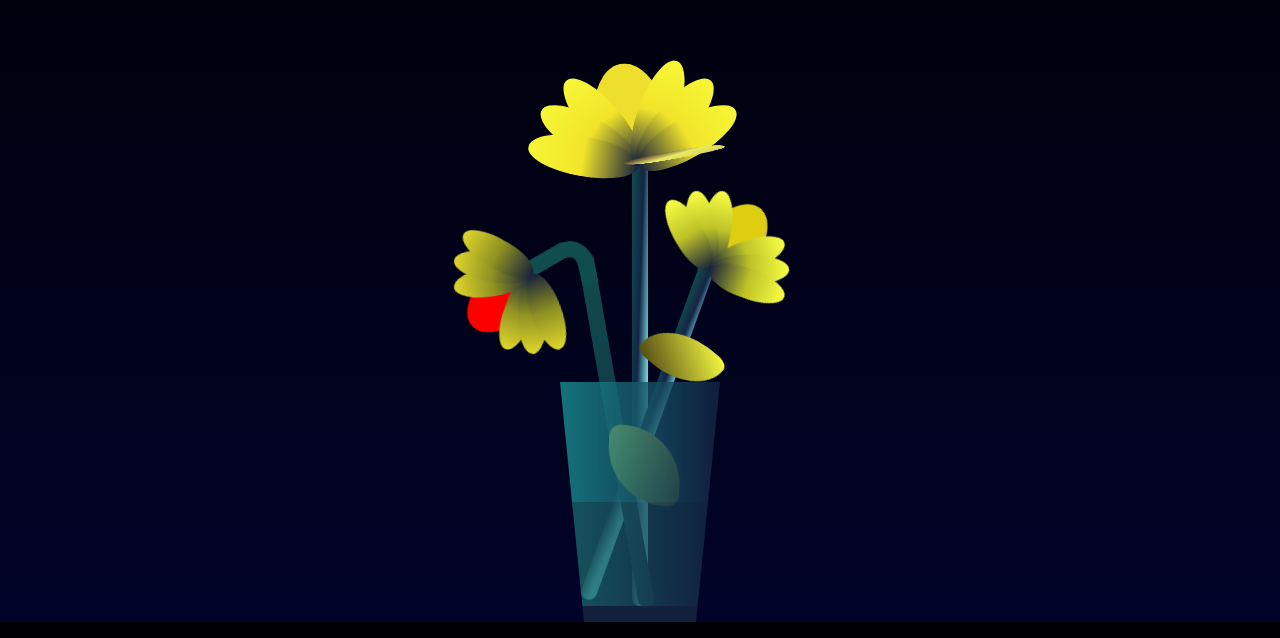
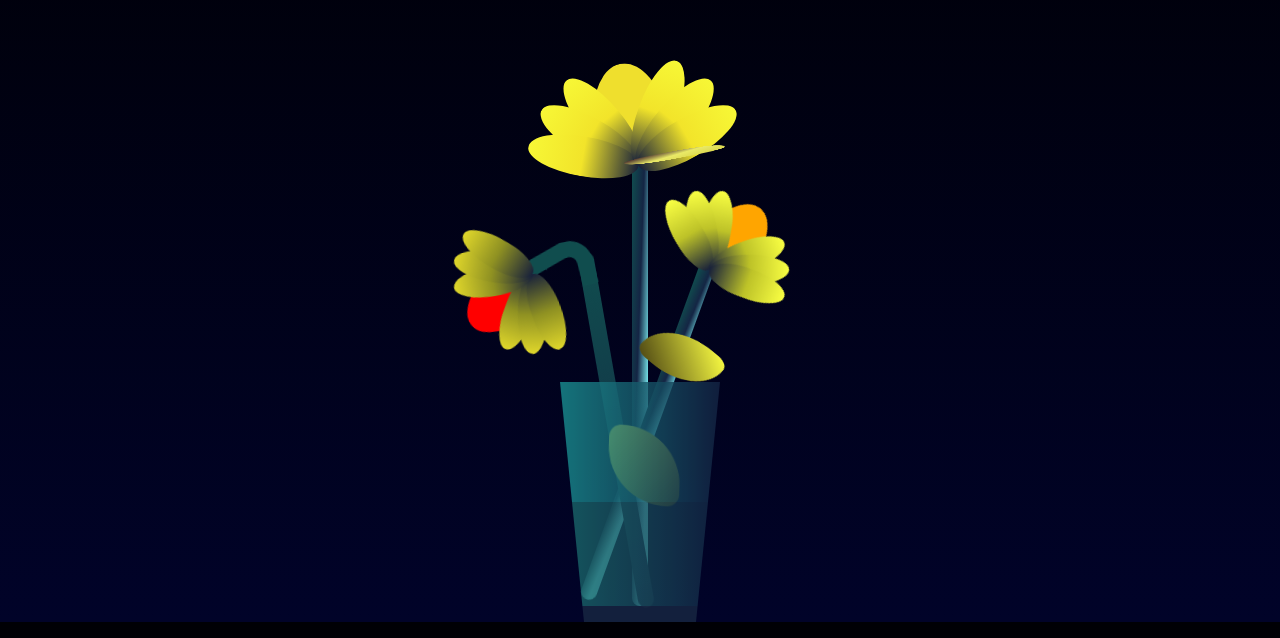
Before and after one commit to ismael-ramos/florAmarilla.github.io, a plain HTML site: page index.html in a window 1280 px wide. Shown: the part 178-816 px from the top of the page. Drawn offline with nearby package versions, Linux system fonts and the light colour scheme.

Commit message:
se cambio el color de un petalo a naranja

```diff
--- a/style.css
+++ b/style.css
@@ -146,7 +146,7 @@ body{
     width: 8vmin;
     height: 10vmin;
     bottom: 2vmin;
-    background-color: #decd11;
+    background-color: orange;
 }
 
 .f-wrapper--2 .f .flower__leaf--8{
```
